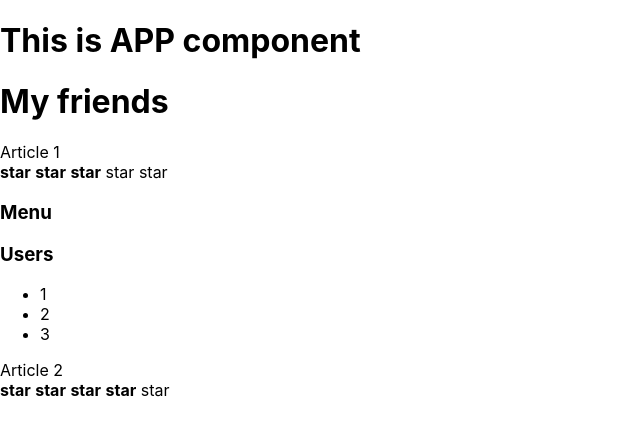
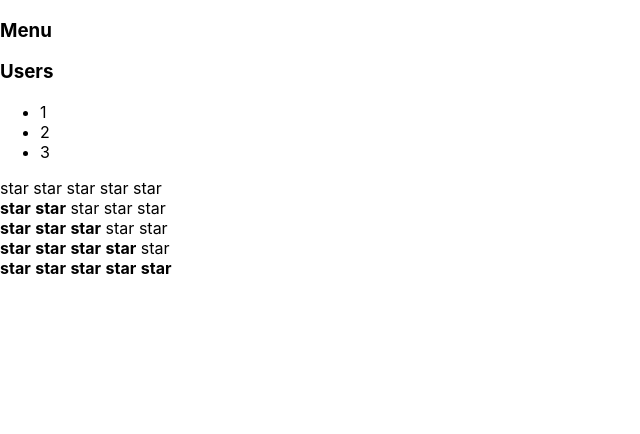
Before and after one commit to SanyaSkl/react-kabzda-how-detailed, a React (Create React App) app: page / in a window 1280 px wide. Shown: the top 434 px of the page, without its empty margins (0-640 px from the left). Built offline with nearby package versions, Linux system fonts and the light colour scheme.

Commit message:
ratings refactoring

```diff
--- a/src/App.tsx
+++ b/src/App.tsx
@@ -7,14 +7,14 @@
     console.log("App rendering")
     return (
         <div>
-            <PageTitle title={"This is APP component"}/>
-            <PageTitle title={"My friends"}/>
-            Article 1
-            <Rating value={3}/>
             <Accordion titleValue={"Menu"} collapsed={true}/>
             <Accordion titleValue={"Users"} collapsed={false}/>
-            Article 2
+
+            <Rating value={0}/>
+            <Rating value={2}/>
+            <Rating value={3}/>
             <Rating value={4}/>
+            <Rating value={5}/>
         </div>
     );
 }
--- a/src/components/Rating.tsx
+++ b/src/components/Rating.tsx
@@ -7,71 +7,17 @@
 export function Rating(props: RatingPropsType) {
     console.log("Rating rendering")
 
-    if (props.value === 1) {
-        return (
-            <div>
-                <Star selected={true}/>
-                <Star selected={false}/>
-                <Star selected={false}/>
-                <Star selected={false}/>
-                <Star selected={false}/>
-            </div>
-        )
-    }
-    if (props.value === 2) {
-        return (
-            <div>
-                <Star selected={true}/>
-                <Star selected={true}/>
-                <Star selected={false}/>
-                <Star selected={false}/>
-                <Star selected={false}/>
-            </div>
-        )
-    }
-    if (props.value === 3) {
-        return (
-            <div>
-                <Star selected={true}/>
-                <Star selected={true}/>
-                <Star selected={true}/>
-                <Star selected={false}/>
-                <Star selected={false}/>
-            </div>
-        )
-    }
-    if (props.value === 4) {
-        return (
-            <div>
-                <Star selected={true}/>
-                <Star selected={true}/>
-                <Star selected={true}/>
-                <Star selected={true}/>
-                <Star selected={false}/>
-            </div>
-        )
-    }
-    if (props.value === 5) {
-        return (
-            <div>
-                <Star selected={true}/>
-                <Star selected={true}/>
-                <Star selected={true}/>
-                <Star selected={true}/>
-                <Star selected={true}/>
-            </div>
-        )
-    }
-
     return (
         <div>
-            <Star selected={false}/>
-            <Star selected={false}/>
-            <Star selected={false}/>
-            <Star selected={false}/>
-            <Star selected={false}/>
+            <Star selected={props.value > 0}/>
+            <Star selected={props.value > 1}/>
+            <Star selected={props.value > 2}/>
+            <Star selected={props.value > 3}/>
+            <Star selected={props.value > 4}/>
         </div>
     )
+
+
 }
 
 type StarPropsType = {
```
